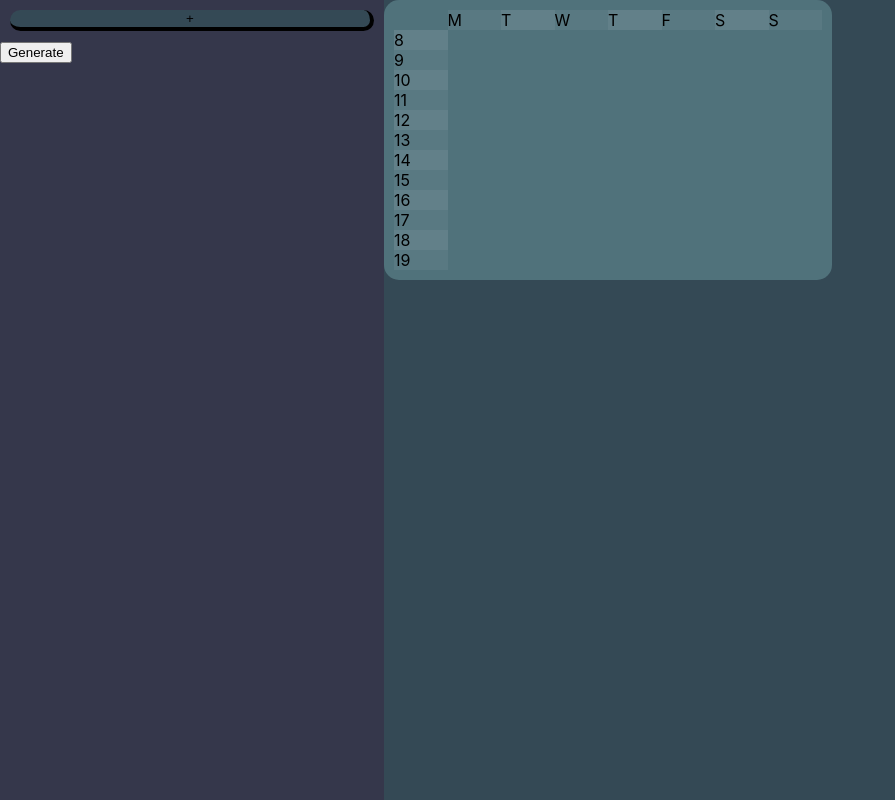
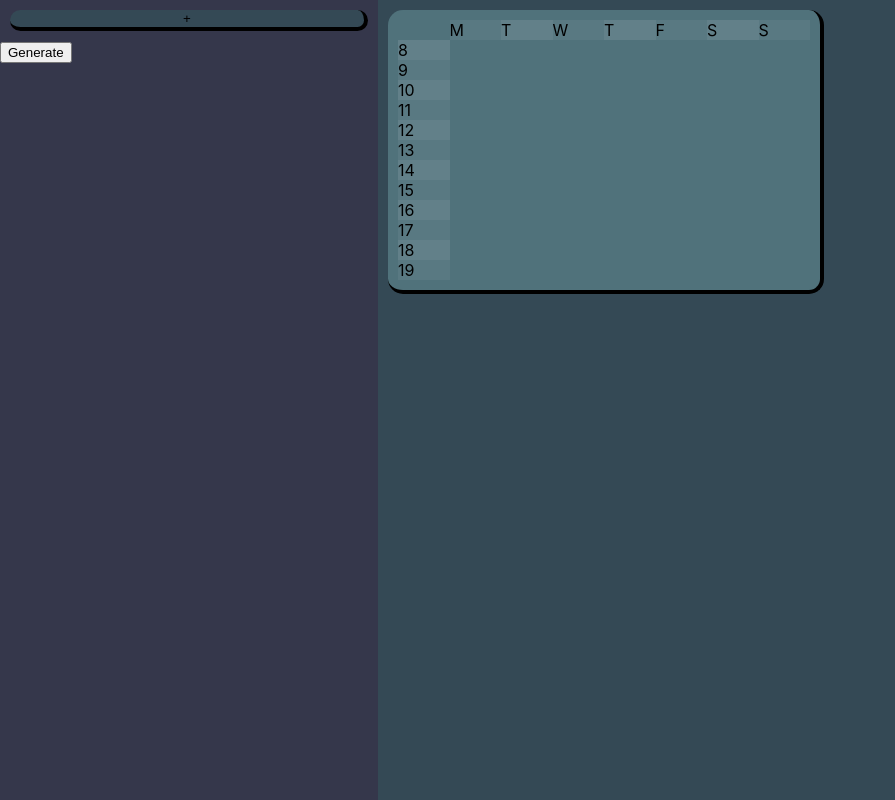
Before and after one commit to Kimbix/HorariosPlusPlus, a React (Create React App) app: page / in a window 1280 px wide. Both pictures are taken after a click on the button "Generate". Shown: the whole page, without its empty margins (0-895 px from the left). Built offline with nearby package versions, Linux system fonts and the light colour scheme.

Commit message:
Quick update

```diff
--- a/src/App.css
+++ b/src/App.css
@@ -228,10 +228,12 @@
 .generated-container {
 	height: 100vh;
 	background: var(--analogous-1);
+	padding: 10px;
 }
 
 .grid-2x2 {
 	display: grid;
 	grid-template-columns:  repeat(2, 1fr);
 	grid-template-rows:  repeat(2, 0.1fr);
+	grid-gap: 10px;
 }
--- a/src/App.tsx
+++ b/src/App.tsx
@@ -288,7 +288,7 @@ function Schedule({ sections }: { sections: ScheduleSection[] }) {
 		</>
 	}
 
-	return <div className="schedule">
+	return <div className="floating-container schedule">
 		<div style={{ "grid-column-start": "1", "grid-row": "span 12" }}></div>
 		{nums.map(x => <div className="schedule-numbers" style={{ "grid-column-start": "1", "grid-row": "span 12" }}>{x}</div>)}
 		{
```
